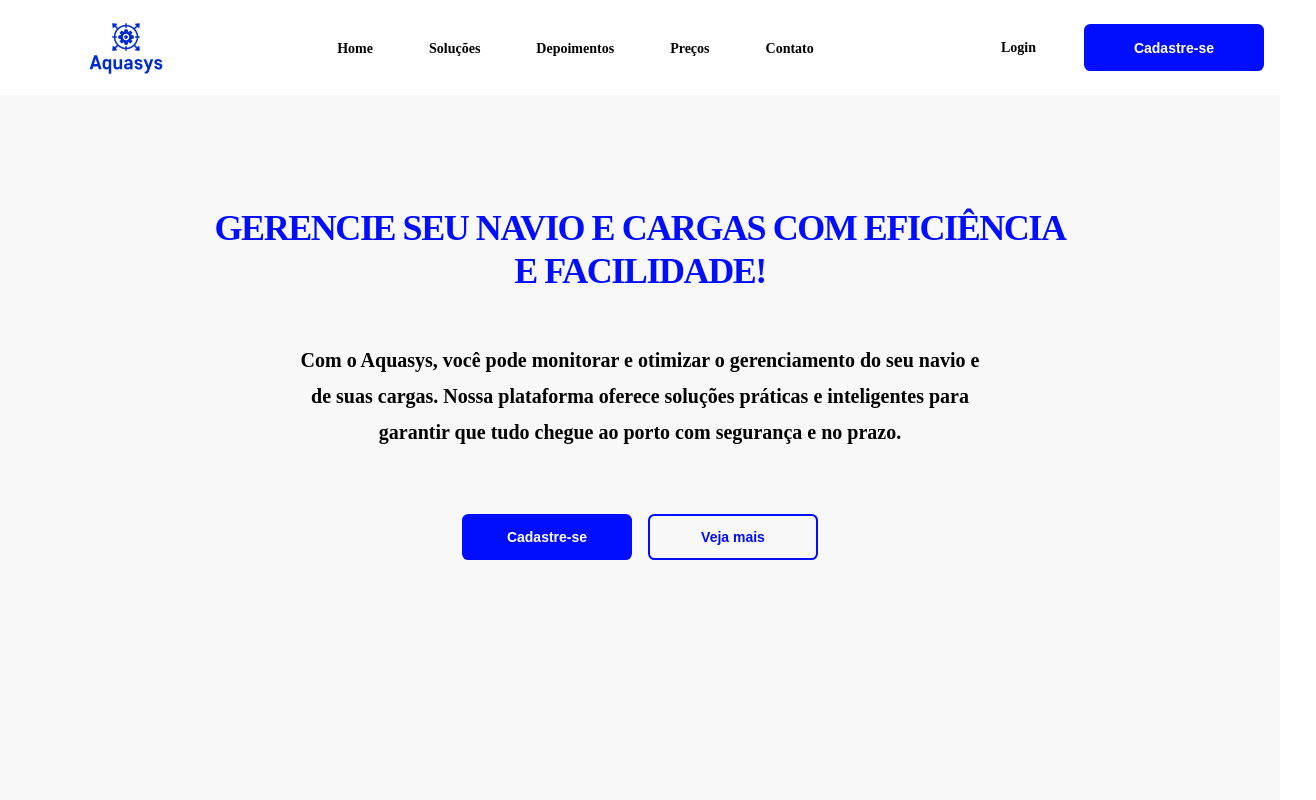
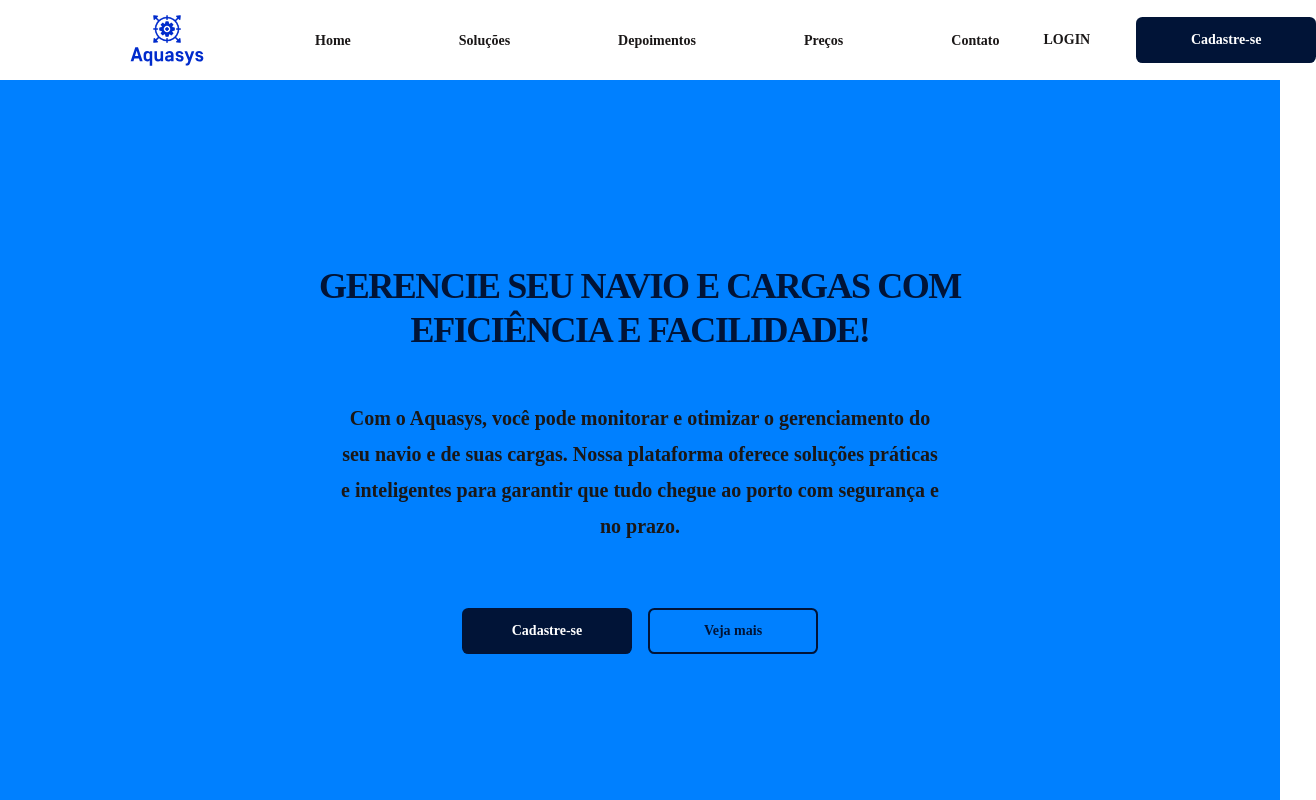
Before and after one commit to GabrielNeja/Landing-Page---Aquasys, a React (Vite) app: page / in a window 1280 px wide. Shown: the top 800 px of the page, 1316 px wide, since content can reach past the window. Built offline with nearby package versions, Linux system fonts and the light colour scheme.

Commit message:
Atualizando estilos

```diff
--- a/src/pages/home.tsx
+++ b/src/pages/home.tsx
@@ -40,7 +40,7 @@ export default function Home() {
 
                     <div className="desktop-only">
                         <div className="flex items-center">
-                            <a className="reverse-color ml-lg" href="">Login</a>
+                            <a className="reverse-color ml-lg" href="">LOGIN</a>
                             <Button text="Cadastre-se" />
                         </div>
                     </div>
@@ -56,7 +56,7 @@ export default function Home() {
                                         <li><a href="#pricing">Preços</a></li>
                                         <li><a href="#contact">Contato</a></li>
                                         <li>
-                                            <a className="reverse-color" href="#">Login</a>
+                                            <a className="reverse-color" href="#">LOGIN</a>
                                         </li>
                                     </ul>
 
--- a/src/styles/button.css
+++ b/src/styles/button.css
@@ -6,7 +6,7 @@
     font-weight: var(--fw-bold);
     font-size: var(--fs-sm);
     padding-block: 0.825rem;
-    padding-inline: 1.5rem;
+    padding-inline: 1.25rem;
     border-radius: 0.4rem;
     cursor: pointer;
     border: solid transparent 0.15rem;
--- a/src/styles/header.css
+++ b/src/styles/header.css
@@ -7,8 +7,7 @@
 }
 
 .ml-lg {
-    margin-inline-start: 2.875rem;
-    margin-inline-end: 3rem;
+    margin-right: 2.875rem;
 }
 
 .mobile-menu {
@@ -18,17 +17,14 @@
 
 .mobile-menu-content {
     position: absolute;
+    display: flex;
     top: 0;
     left: 0;
+    padding-top: 2.25rem;
     width: 100vw;
     height: 100vh;
     background: var(--bg-color);
-    display: flex;
-    flex-direction: column;
-    align-items: center;
-    justify-content: center;
-    padding-top: 2rem;
-}
+  }
 
 .mobile-menu-content ul {
     width: 100%;
@@ -51,7 +47,9 @@
 }
 
 .header {
-    height: 95px;
+    display: flex;
+    padding-inline-start: 35px;
+    block-size: 80px;
 
 }
 
--- a/src/styles/hero.css
+++ b/src/styles/hero.css
@@ -5,7 +5,7 @@
     display: flex;
     align-items: center;
     justify-content: center;
-    padding: 1rem;
+    padding: 6rem;
 }
 
 #hero h1 {
@@ -13,7 +13,7 @@
     font-weight: var(--fw-bold);
     color: var(--primary-color);
     line-height: 1.2;
-    margin-bottom: 1rem;
+    margin-block-end: 1rem;
     text-transform: uppercase;
 }
 
--- a/src/styles/index.css
+++ b/src/styles/index.css
@@ -5,10 +5,10 @@
     box-sizing: border-box;
 }
 
-*{
+* {
     margin: 0;
     padding: 0;
-    font: montserrat;
+    font: inherit;
     -webkit-font-smoothing: antialiased;
     -moz-osx-font-smoothing: grayscale;
 }
@@ -16,13 +16,13 @@
 :root {
     --bg-color: #FFF;
     --text-color: #252B42;
-    --second-text-color: #000000;
-    --light-text-color: #FFF;
-    --light-gray: #F8F8F8;
-    --primary-color: #000dff;
+    --second-text-color: #1a1717;
+    --light-text-color: #ffffff;
+    --light-gray: #0080ff;
+    --primary-color: #011437;
     --secondary-color: #B2E3FF;
 
-    --ff-sans: "Montserrat";
+    --ff-sans: "Montserrat", system-ui, sans-serif;
     --fw-base: 400;
     --fw-md: 500;
     --fw-bold: 800;
@@ -82,16 +82,15 @@
     }
 
     img {
-        max-width: 100%;
+        max-inline-size: 100%;
         display: inline-block;
-    }
-
-    ul {
-        list-style: none;
+        margin-inline-start: 1rem;
     }
 
     ul li {
-        margin-inline-end: 2.5rem;
+        list-style: none;
+        margin-inline-end: 2.75rem ;
+        margin-inline-start: 3rem;
     }
 
     @media (width >= 1280px) {
--- a/src/styles/solutions.css
+++ b/src/styles/solutions.css
@@ -16,7 +16,7 @@
 
 #solution p {
     color: var(--second-text-color);
-    font-size: 1.25rem }
+    font-size: 1.55rem }
 
 #solution strong {
     color: var(--primary-color);
@@ -29,7 +29,7 @@
 }
 
 .card {
-    background: var(--light-gray);
+    background: #dcdcdc;
     box-shadow: rgba(149, 157, 165, 0.4) 0px 8px 24px;
     max-inline-size: 20.25rem;
     min-block-size: 26rem;
@@ -45,7 +45,6 @@
 
 .card h3 {
     font-size: 1.5rem;
-
 }
 
 .card p {
```
